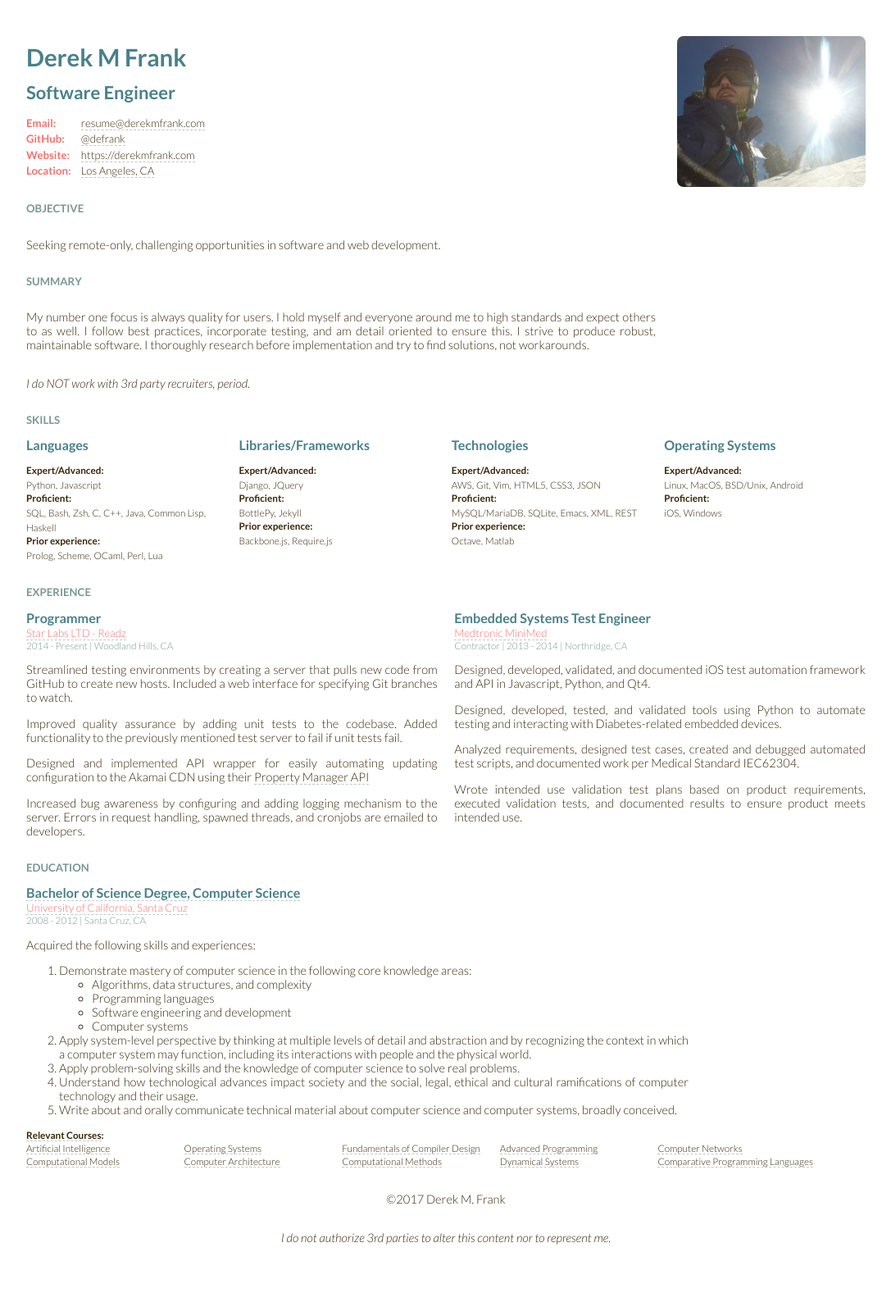
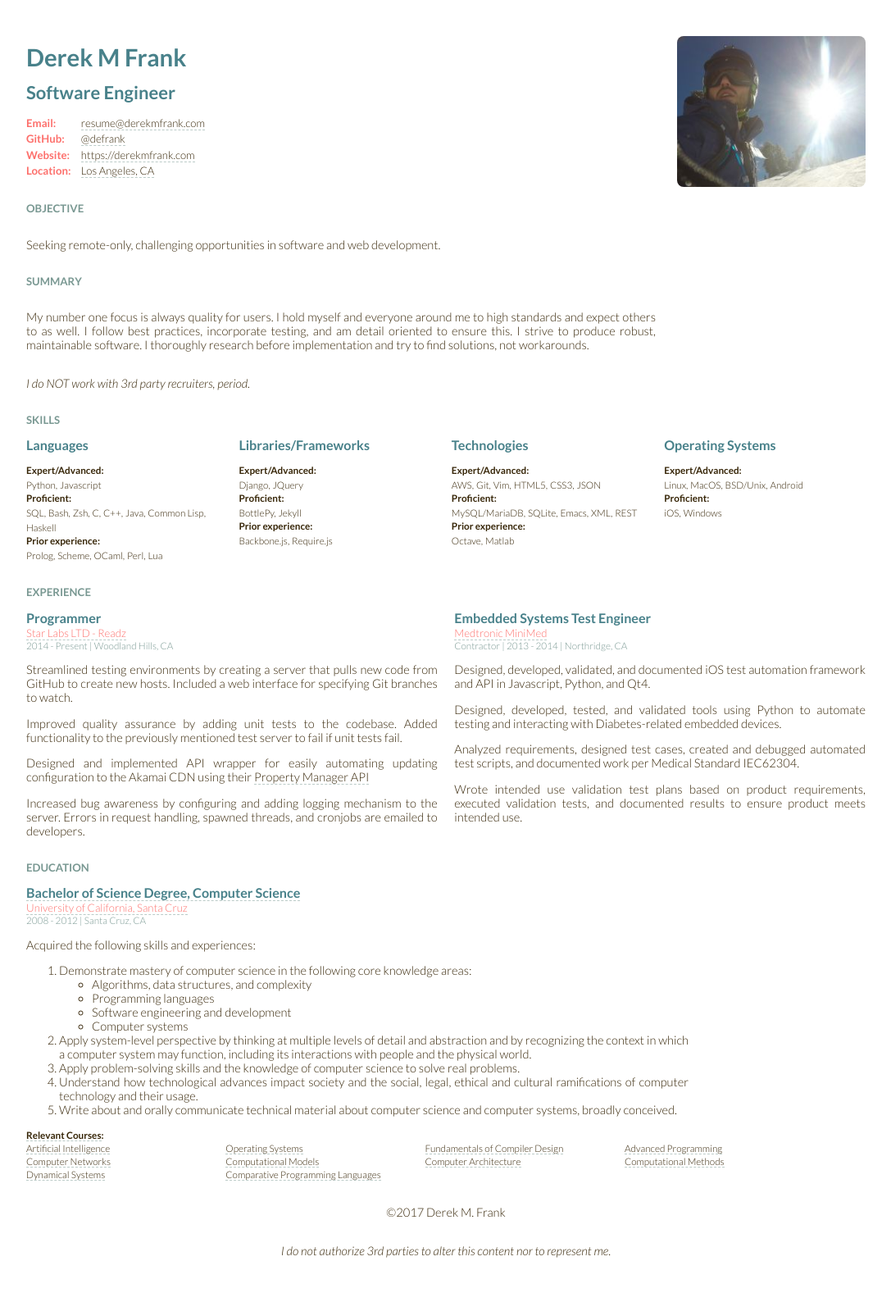
Before and after one commit to defrank/defrank.github.io, a Jekyll site: the page built from resume.html, in a window 1280 px wide. Shown: the whole page at 82% size, without its empty margins (96-1183 px from the left). Built offline with Jekyll 4.4.1, drawn with Linux system fonts in a browser that asks for light colours.

Commit message:
fix(resume): Actually fix education course column widths
WIP: #4

```diff
--- a/resume.html
+++ b/resume.html
@@ -376,11 +376,11 @@ layout: blank
         flex-basis: 99%;
     }
     dl.courses dd.course {
-        flex-basis: 24%;
+        flex-basis: 19%;
     }
     @media all and (max-width: 1440px) {
         dl.courses dd.course {
-            flex-basis: 19%;
+            flex-basis: 24%;
         }
     }
     @media all and (max-width: 1024px) {
```
